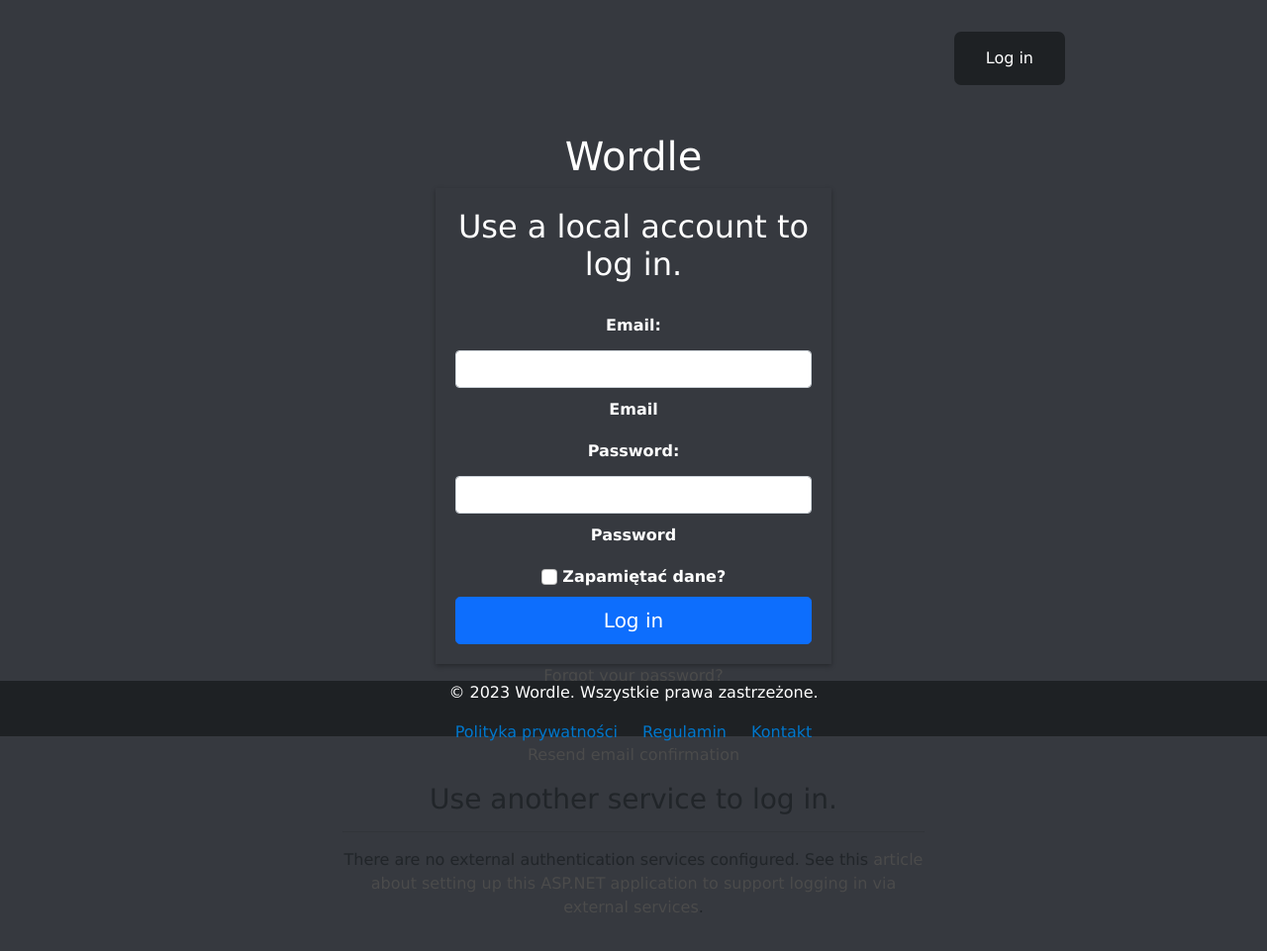
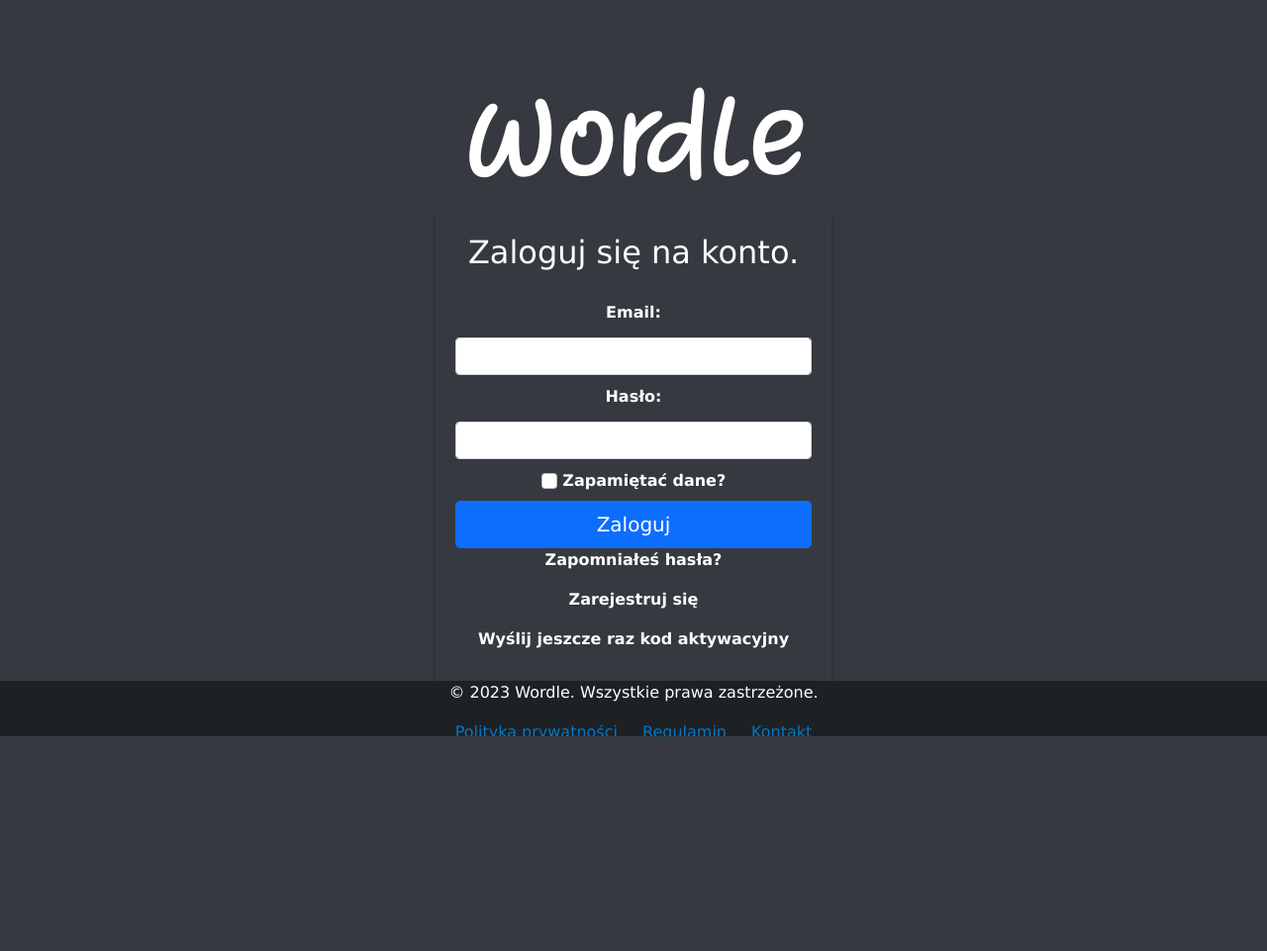
Before and after one commit to BartlomiejCalus/SM_Projekt, an ASP.NET Core app: page /Identity/Account/Login in a window 1280 px wide. Shown: the part 56-1017 px from the top of the page at 99% size. After the commit the page ends 800 px from the top, so only its background shows below. Run offline with ASP.NET Core 8, Linux system fonts and the light colour scheme; style sheets or scripts are compiled from the project's sources; some libraries are stand-ins or nearby versions.

Commit message:
Wszystko dziala nowe

```diff
--- a/Wordle/Wordle/Areas/Identity/Pages/Account/Login.cshtml
+++ b/Wordle/Wordle/Areas/Identity/Pages/Account/Login.cshtml
@@ -20,23 +20,19 @@
     <link href="https://fonts.googleapis.com/css2?family=Passion+One&display=swap" rel="stylesheet">
 </head>
 <body>
-    <div class="menu">
-        <button id="login_button">@ViewData["Title"]</button>
-    </div>
+
     <div class="main_page">
         <div class="row_non">
-            <h1><a href=" @Url.Action("Index")">Wordle</a></h1>
+            <h1 id="logo_text"><a href=" @Url.Action("Index")">Wordle</a></h1>
             <div class="login-container">
-                <h2>Use a local account to log in.</h2>
+                <h2>Zaloguj się na konto.</h2>
                 <form id="account" method="post">
                     <label asp-for="Input.Email" class="form-label">Email:</label>
                     <input asp-for="Input.Email" class="form-control" autocomplete="username" aria-required="true" />
-                    <label asp-for="Input.Email" class="form-label"></label>
                     <span asp-validation-for="Input.Email" class="text-danger"></span>
 
-                    <label asp-for="Input.Password" class="form-label">Password:</label>
+                    <label asp-for="Input.Password" class="form-label">Hasło:</label>
                     <input asp-for="Input.Password" class="form-control" autocomplete="current-password" aria-required="true" />
-                    <label asp-for="Input.Password" class="form-label"></label>
                     <span asp-validation-for="Input.Password" class="text-danger"></span>
 
                     <div class="checkbox">
@@ -46,56 +42,28 @@
                         </label>
                     </div>
 
-                    <button id="login-submit" type="submit" class="w-100 btn btn-lg btn-primary">Log in</button>
-                </div>
-                <div>
+                    <button id="login-submit" type="submit" class="w-100 btn btn-lg btn-primary">Zaloguj</button>
+
+                    @if (!ModelState.IsValid)
+                    {
+                        <span class="text-danger">Nieprawidłowe dane logowania.</span>
+                    }
                     <p>
-                        <a id="forgot-password" asp-page="./ForgotPassword">Forgot your password?</a>
+                        <a class="odnosnik" id="forgot-password" asp-page="./ForgotPassword">Zapomniałeś hasła?</a>
                     </p>
                     <p>
-                        <a asp-page="./Register" asp-route-returnUrl="@Model.ReturnUrl">Register as a new user</a>
+                        <a asp-page="./Register" asp-route-returnUrl="@Model.ReturnUrl" class="odnosnik">Zarejestruj się</a>
                     </p>
                     <p>
-                        <a id="resend-confirmation" asp-page="./ResendEmailConfirmation">Resend email confirmation</a>
+                        <a id="resend-confirmation" asp-page="./ResendEmailConfirmation" class="odnosnik">Wyślij jeszcze raz kod aktywacyjny</a>
                     </p>
-                </div>
-            </form>
-        </section>
+                </form>
+            </div>
+        </div>
     </div>
-    <div class="col-md-6 col-md-offset-2">
-        <section>
-            <h3>Use another service to log in.</h3>
-            <hr />
-            @{
-                if ((Model.ExternalLogins?.Count ?? 0) == 0)
-                {
-                    <div>
-                        <p>
-                            There are no external authentication services configured. See this <a href="https://go.microsoft.com/fwlink/?LinkID=532715">article
-                            about setting up this ASP.NET application to support logging in via external services</a>.
-                        </p>
-                    </div>
-                }
-                else
-                {
-                    <form id="external-account" asp-page="./ExternalLogin" asp-route-returnUrl="@Model.ReturnUrl" method="post" class="form-horizontal">
-                        <div>
-                            <p>
-                                @foreach (var provider in Model.ExternalLogins!)
-                                {
-                                    <button type="submit" class="btn btn-primary" name="provider" value="@provider.Name" title="Log in using your @provider.DisplayName account">@provider.DisplayName</button>
-                                }
-                            </p>
-                        </div>
-                    </form>
-                }
-            }
-        </section>
-    </div>
-</div>
 
     <script src="js/bootstrap.bundle.js"></script>
-@section Scripts {
-    <partial name="_ValidationScriptsPartial" />
-}
+    @section Scripts {
+        <partial name="_ValidationScriptsPartial" />
+    }
 </body>
```
